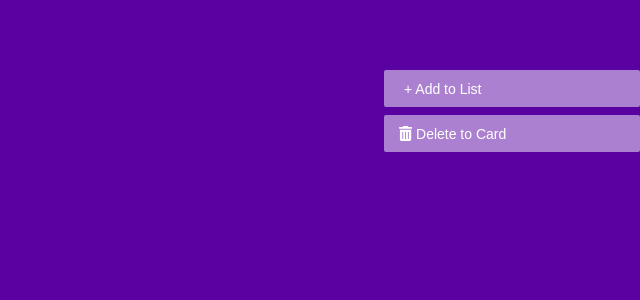
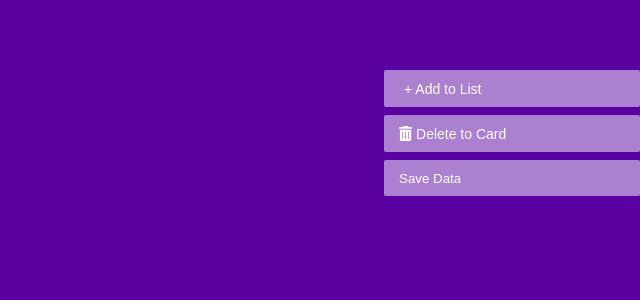
Before and after one commit to jisu-moon/todo-app, a React (Create React App) app: page / in a window 1280 px wide. Shown: the top 300 px of the page, without its empty margins (640-1280 px from the left). Built offline with nearby package versions, Linux system fonts and the light colour scheme.

Commit message:
데이터 저장 기능 추가

```diff
--- a/src/App.tsx
+++ b/src/App.tsx
@@ -7,6 +7,7 @@ import BoardCreate from './components/BoardCreate';
 import TodoDelete from './components/TodoDelete';
 import Modal from './components/Modal';
 import { useEffect } from 'react';
+import SaveButton from './components/SaveButton';
 
 const Wrapper = styled.div`
   width: 100vw;
@@ -112,6 +113,7 @@ function App() {
           </Droppable>
           <BoardCreate />
           <TodoDelete />
+          <SaveButton />
           <Modal />
         </Wrapper>
       </DragDropContext>
--- a/src/components/BoardCreate.tsx
+++ b/src/components/BoardCreate.tsx
@@ -38,7 +38,6 @@ interface IForm {
 }
 
 function BoardCreate() {
-  console.log('Sdfs');
   const { register, setValue, handleSubmit } = useForm<IForm>();
   const setTodos = useSetRecoilState(toDosState);
   const setBoradIndex = useSetRecoilState(boardIndexState);
--- a/src/components/Card.tsx
+++ b/src/components/Card.tsx
@@ -46,7 +46,7 @@ const dateZero = (date: number) => {
 function Card({ todoTitle, todoId, index }: IDraggableCardProps) {
   const date = new Date(todoId);
   const onClick = () => {
-    console.log('Sf');
+    console.log('Sdfs');
   };
   return (
     <Draggable draggableId={todoId + ''} index={index}>
--- /dev/null
+++ b/src/components/SaveButton.tsx
@@ -0,0 +1,51 @@
+import { useRecoilValue } from 'recoil';
+import styled from 'styled-components';
+import { toDosState, boardIndexState } from '../atoms';
+
+const Button = styled.button`
+  position: fixed;
+  top: 160px;
+  right: 0;
+  padding: 10.5px 0;
+  width: 20%;
+  border-radius: 2px;
+  background: rgba(255, 255, 255, 0.5);
+  transition: 0.3s ease-in-out;
+  color: #fff;
+  padding-left: 15px;
+  border: 0;
+  text-align: left;
+  &:hover {
+    opacity: 0.5;
+  }
+`;
+
+function SaveButton() {
+  const a = useRecoilValue(toDosState);
+  const b = useRecoilValue(boardIndexState);
+  const onClick = () => {
+    const today = new Date();
+    const year = today.getFullYear();
+    const month = ('0' + (today.getMonth() + 1)).slice(-2);
+    const day = ('0' + today.getDate()).slice(-2);
+    const dateString = year + '-' + month + '-' + day;
+    const hours = ('0' + today.getHours()).slice(-2);
+    const minutes = ('0' + today.getMinutes()).slice(-2);
+    const seconds = ('0' + today.getSeconds()).slice(-2);
+    const timeString = hours + ':' + minutes + ':' + seconds;
+    let fileName = `todoListDataBackUp(${dateString}/${timeString}).txt`;
+    let output = `${JSON.stringify(a)}<!-->${JSON.stringify(b)}`;
+    console.log(output.split('<!-->'));
+    const element = document.createElement('a');
+    const file = new Blob([output], {
+      type: 'text/plain',
+    });
+    element.href = URL.createObjectURL(file);
+    element.download = fileName;
+    document.body.appendChild(element); // FireFox
+    element.click();
+  };
+  return <Button onClick={onClick}>Save Data</Button>;
+}
+
+export default SaveButton;
```
